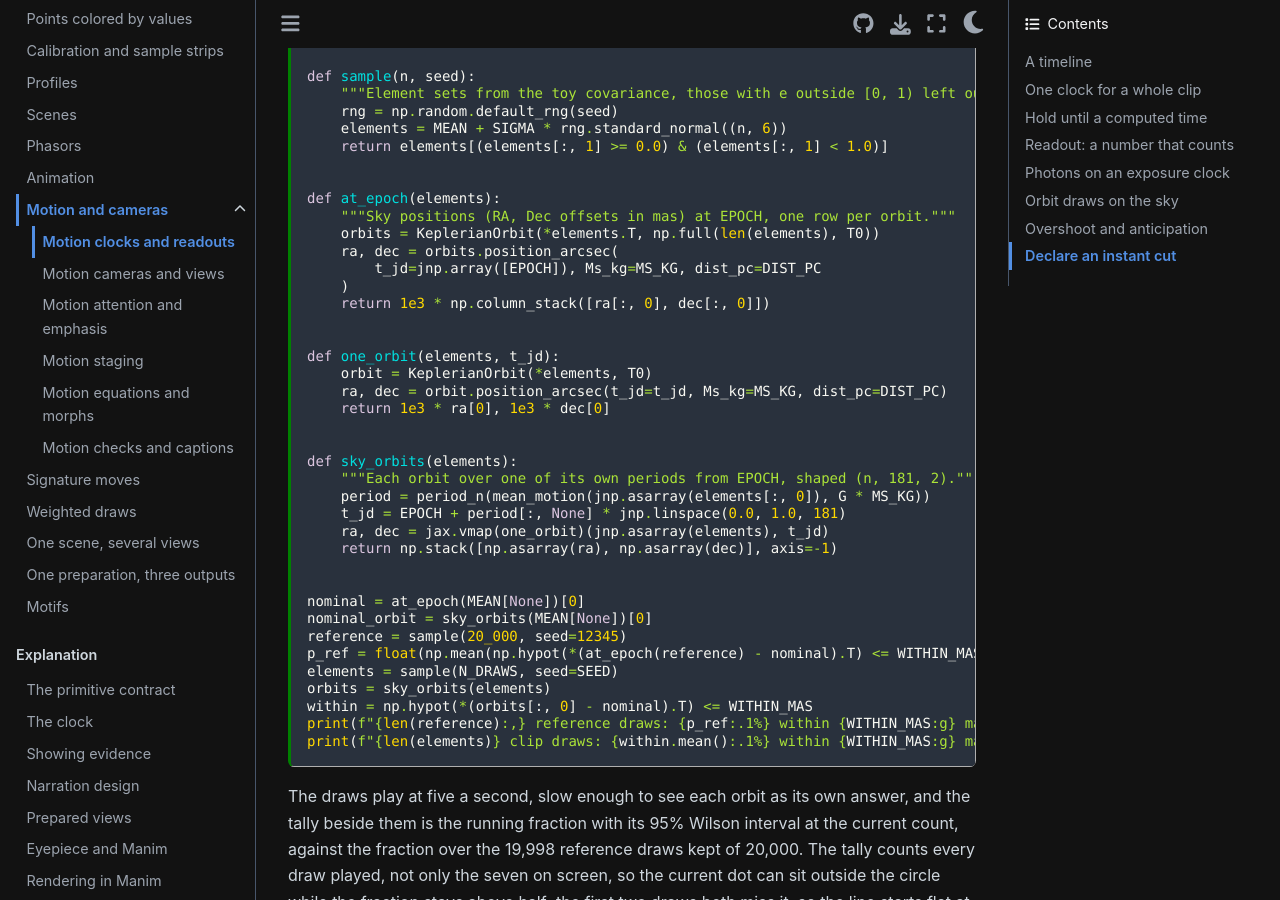
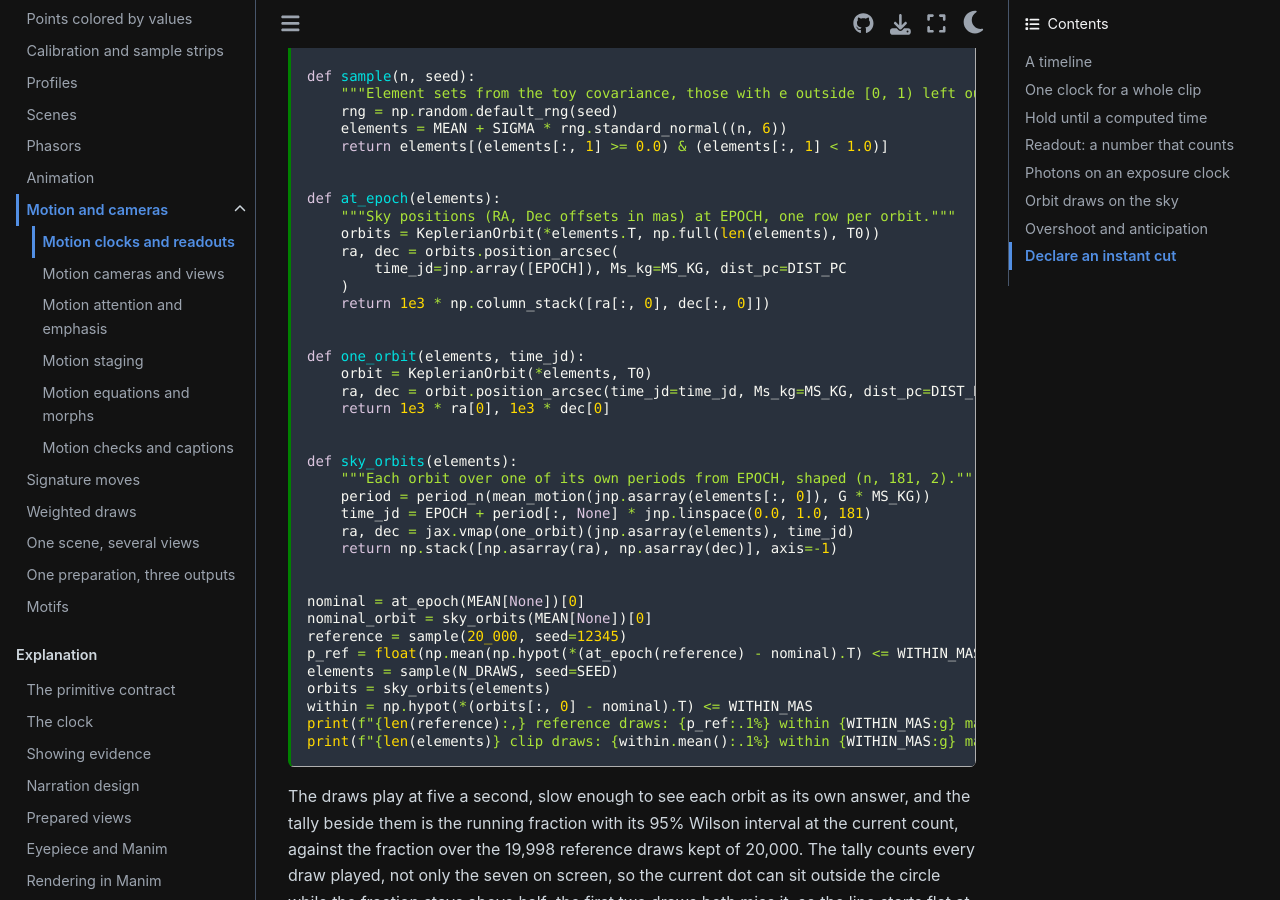
Before and after one commit to CoreySpohn/eyepiece, a Sphinx documentation site: the page built from docs/gallery/motion-clock.md, in a window 1280 px wide and 900 px high, scrolled down 9645 px. Built offline with Sphinx 7.4.7 and the Sphinx Book theme 1.1.4, drawn with Linux system fonts in a browser that asks for light colours; pages that are not in the unit, such as notebooks, are missing from menus.

Commit message:
refactor: follow the orbix time_jd rename

```diff
--- a/docs/gallery/motion-clock.md
+++ b/docs/gallery/motion-clock.md
@@ -506,22 +506,22 @@ def at_epoch(elements):
     """Sky positions (RA, Dec offsets in mas) at EPOCH, one row per orbit."""
     orbits = KeplerianOrbit(*elements.T, np.full(len(elements), T0))
     ra, dec = orbits.position_arcsec(
-        t_jd=jnp.array([EPOCH]), Ms_kg=MS_KG, dist_pc=DIST_PC
+        time_jd=jnp.array([EPOCH]), Ms_kg=MS_KG, dist_pc=DIST_PC
     )
     return 1e3 * np.column_stack([ra[:, 0], dec[:, 0]])
 
 
-def one_orbit(elements, t_jd):
+def one_orbit(elements, time_jd):
     orbit = KeplerianOrbit(*elements, T0)
-    ra, dec = orbit.position_arcsec(t_jd=t_jd, Ms_kg=MS_KG, dist_pc=DIST_PC)
+    ra, dec = orbit.position_arcsec(time_jd=time_jd, Ms_kg=MS_KG, dist_pc=DIST_PC)
     return 1e3 * ra[0], 1e3 * dec[0]
 
 
 def sky_orbits(elements):
     """Each orbit over one of its own periods from EPOCH, shaped (n, 181, 2)."""
     period = period_n(mean_motion(jnp.asarray(elements[:, 0]), G * MS_KG))
-    t_jd = EPOCH + period[:, None] * jnp.linspace(0.0, 1.0, 181)
-    ra, dec = jax.vmap(one_orbit)(jnp.asarray(elements), t_jd)
+    time_jd = EPOCH + period[:, None] * jnp.linspace(0.0, 1.0, 181)
+    ra, dec = jax.vmap(one_orbit)(jnp.asarray(elements), time_jd)
     return np.stack([np.asarray(ra), np.asarray(dec)], axis=-1)
 
 
```
